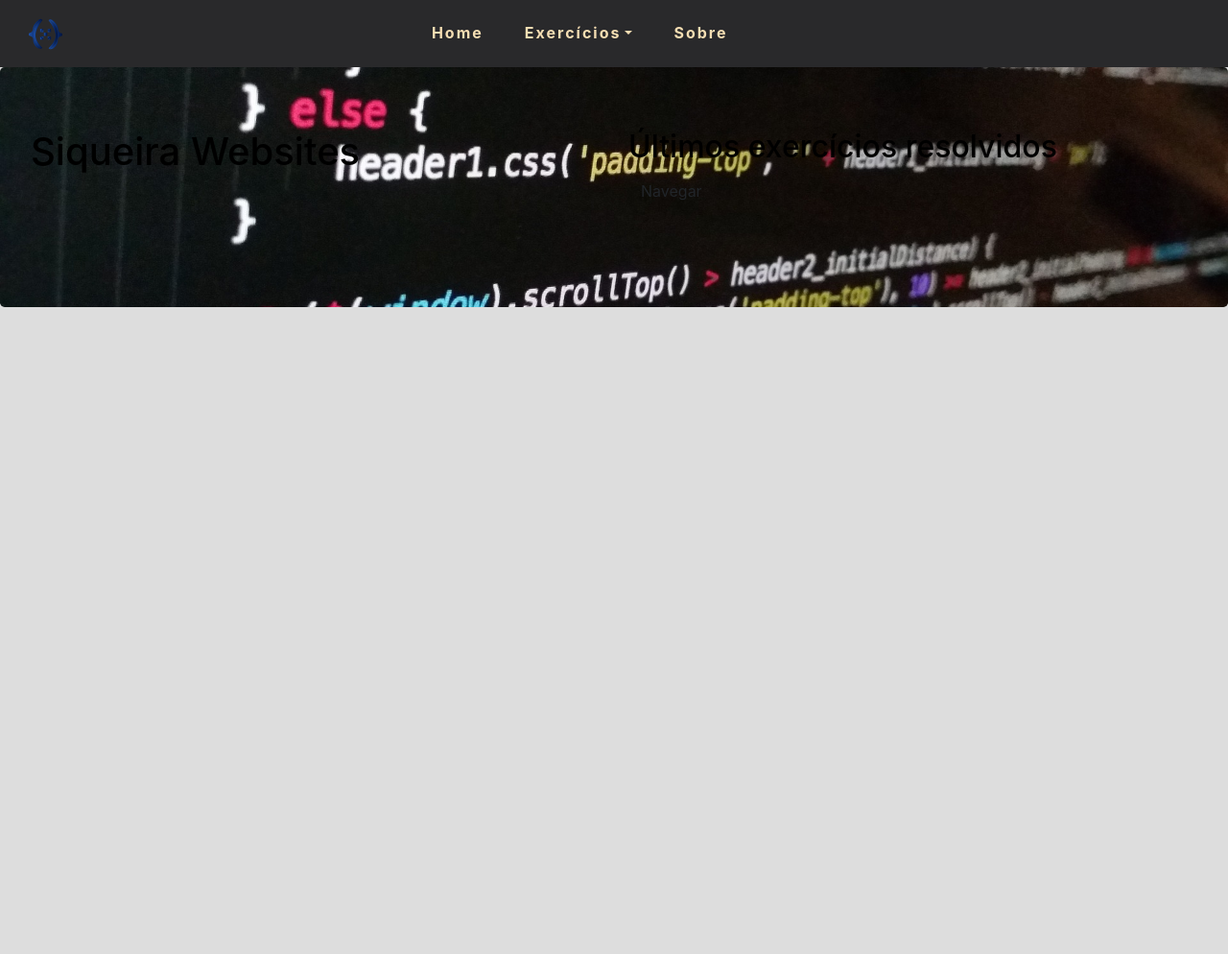
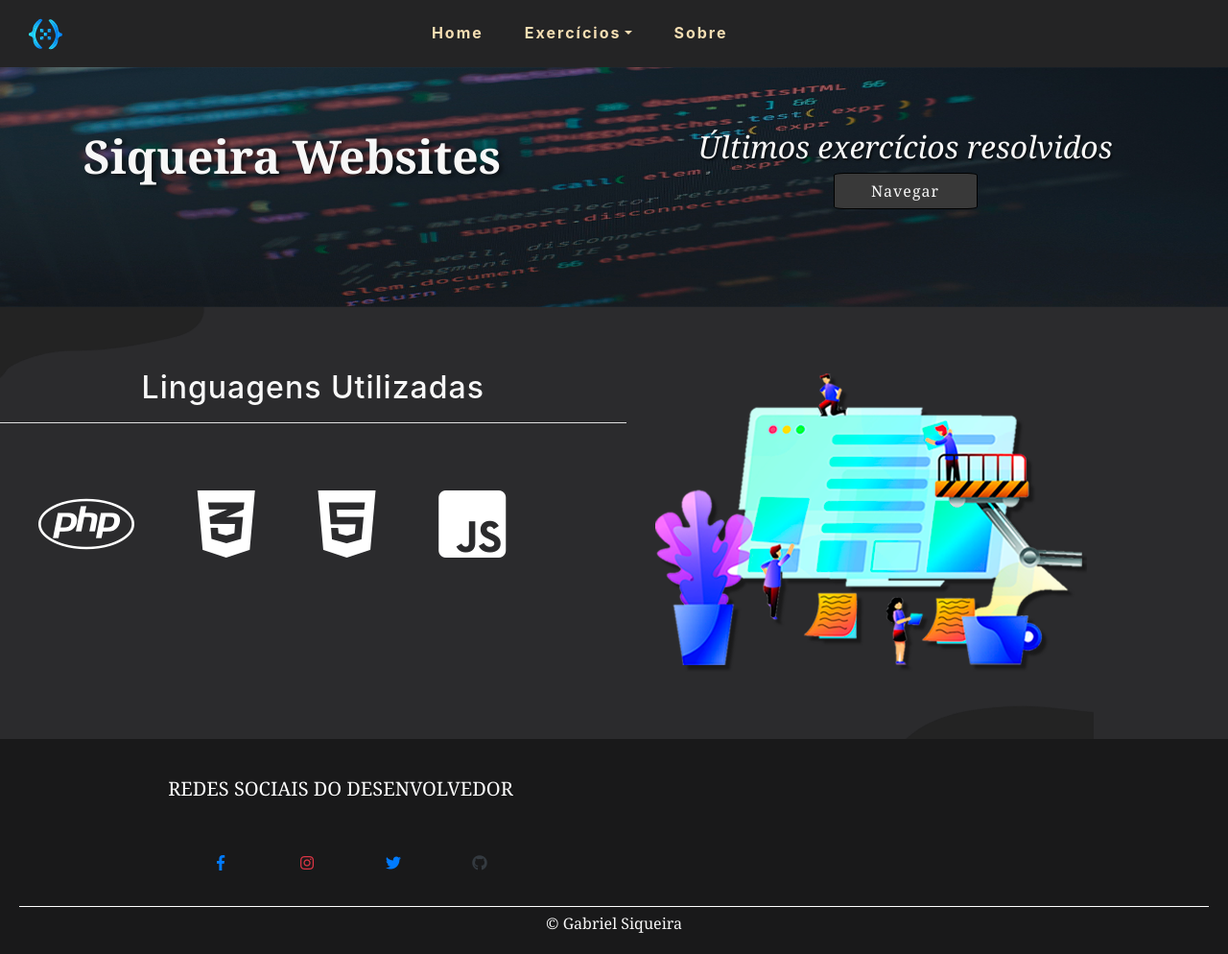
Before and after one commit to EspagueteTV/Siqueira-Website, a PHP site: page / in a window 1280 px wide. Shown: the whole page at 96% size. Before the commit the page ends 320 px from the top, so only its background shows below. Run offline with PHP 8.4, Linux system fonts and the light colour scheme; some libraries are stand-ins or nearby versions.

Commit message:
Finalização do Index

```diff
--- /dev/null
+++ b/css/footer.css
@@ -0,0 +1,48 @@
+.footer{
+    background-color: #19191a;
+    padding: 10px;
+    color: #f8f8f8;
+    font-family: Georgia, 'Times New Roman', Times, serif;
+}
+
+.footer h1{
+    font-size: 20px;
+    text-transform: uppercase;
+    margin: 30px;
+    color: white;
+    text-align: center;
+}
+
+.footer h2{
+    font-size: 16px;
+    margin: 10px;
+    color: #ddd;
+    font-weight: bolder;
+}
+
+.footer small{
+    color: #AEB5BF;
+    font-size: 14px;
+}
+
+.footer .redesSociais{
+    display: flex;
+    justify-content: center;
+}
+
+
+.footer .redesSociais a{
+    display: inline-block;
+    margin-left: 20px;
+    width: 70px;
+    height: 70px;
+    text-align: center;
+    line-height: 70px;
+}
+
+footer{
+    text-align: center;
+    border-top: solid 1px white;
+    margin: 10px;
+    padding-top: 5px;
+}
--- /dev/null
+++ b/css/index.css
@@ -0,0 +1,89 @@
+.jumbotron{
+    background: url("../imagem/wallpaper-jumbotron.jpg");
+    background-position: center;
+    background-repeat: no-repeat;
+    background-size: cover;
+    height: 250px;
+    width: 100%;
+    color: #f7f7f7;
+    font-family: Georgia, 'Times New Roman', Times, serif;
+    text-align: center;
+    border-radius: 0%;
+    margin: 0px;
+    padding-left: 0px;
+    margin-right: 0%;
+}
+
+.jumbotron-header{
+    font-weight: bolder;
+    font-size: 48px;
+    text-shadow: 3px 2px 5px #000000a4;
+}
+
+.jumbotron-sub-header{
+    font-size: 32px;
+    font-style: italic;
+    text-shadow: 1.5px 1.5px 2px #000000a4;
+}
+
+.jumbotron-btn{
+    background-color: #393939;
+    border: 1px solid #000;
+    border-radius: 7%;
+    color: #f7f7f7;
+    width: 150px;
+    letter-spacing: 1px;
+    transition: all 0.5s;
+}
+
+.jumbotron-btn:hover{
+    background-color: #777474d2;
+    color: #000;
+    box-shadow: 1px 1px 2px #f7f7f791;
+}
+
+.main{
+    background: url("../imagem/wallpaper-main.png");
+    background-size: cover;
+    padding: 0%;
+    margin: 0%;
+    width: 100%;
+}
+.main h2{
+    text-align: center;
+    color: #f8f8f8;
+    margin-top: 10%;
+    letter-spacing: 1px;
+}
+.main i{
+    color: white;
+}
+.main hr{
+    background-color: #f8f8f8;
+}
+
+.main .list-tecnology{
+    list-style: none;
+    text-align: left;
+    margin-top: 10%;
+}
+
+.main .list-tecnology li{
+    display: inline-block;
+    margin-right: 10%;
+}
+
+@media(max-width: 750px){
+    .jumbotron{
+        height: 200px;
+    }
+    .jumbotron-header{
+        font-size: 32px;
+    }
+    .jumbotron-sub-header{
+        font-size: 24px;
+    }
+    .main-img{
+        display: none;
+    }
+}
--- a/css/jumbotron.css
+++ /dev/null
@@ -1,8 +0,0 @@
-.jumbotron{
-    background: url("../imagem/wallpaper-jumbotron.jpg");
-    background-position: center;
-    background-repeat: no-repeat;
-    background-size: cover;
-    height: 250px;
-    color: black;
-}
--- a/css/navbar.css
+++ b/css/navbar.css
@@ -1,12 +1,5 @@
-
-
-.container-fluid{
-	padding: 0px;
-	color: white;
-}
-
 .navbar{
-	background-color: #29292b;
+	background-color: #242425;
 	padding-left: 30px;
 	display: flex;
 }
@@ -16,7 +9,6 @@
 	padding: 5px;
 	display: flex;
 	justify-content: center;
-	max-height: 150px;
 
 }
 .navbar-nav .nav-item{
@@ -48,6 +40,17 @@
 	height: 35px;
 }
 
+.dropdown-menu{
+	background-color: #454547f5;
+}
+.dropdown-menu .dropdown-item{
+	color: #f8f8f8;
+}
+.dropdown-menu .dropdown-item:hover{
+	background-color: #29292b88;
+	color: #9090cf;
+	margin-top: 2px;
+}
 @media(max-width:750px){
 	.navbar .navbar-nav{
 		margin-left: 0%;
--- a/css/style.css
+++ b/css/style.css
@@ -1,5 +1,10 @@
 body, html{
-	margin: 0px;
-	padding: 0px;
-	background-color: #dddddd;
+	margin: 0%;
+	padding: 0%;
+	background-color: #2b2b2d;
 }
+
+.container-fluid{
+	padding-left: 0px;
+	padding-right: 0px;
+}
--- a/index.php
+++ b/index.php
@@ -8,16 +8,22 @@
   <link rel="stylesheet" href="bootstrap/css/bootstrap.min.css">
   <script src="https://ajax.googleapis.com/ajax/libs/jquery/3.2.1/jquery.min.js"></script>
   <script src="bootstrap/js/bootstrap.min.js"></script>
+
   <!-- Fim insercão Bootstrap Versão 4-->
   <!-- Javascript do site-->
   <script src="js/site.js"></script>
   <!-- css do site-->
+  <link rel="shortcut icon" href="imagem/Logo_Clara.svg" target="image/x-icon">
+
   <link rel="preconnect" href="https://fonts.gstatic.com">
   <link href="https://fonts.googleapis.com/css2?family=Roboto&display=swap" rel="stylesheet">
   <link rel="stylesheet" href="css/style.css">
   <link rel="stylesheet" href="css/navbar.css">
-  <link rel="stylesheet" href="css/jumbotron.css">
-  <link rel="shortcut icon" href="imagem/Logo.svg" target="image/x-icon">
+  <link rel="stylesheet" href="css/index.css">
+  <link rel="stylesheet" href="css/footer.css">
+  <!-- adição do Font Awesome-->
+  <link rel="stylesheet" href="https://use.fontawesome.com/releases/v5.7.0/css/all.css" integrity="sha384-lZN37f5QGtY3VHgisS14W3ExzMWZxybE1SJSEsQp9S+oqd12jhcu+A56Ebc1zFSJ" crossorigin="anonymous">
+
 </head>
 <body>
 	<div class="container-fluid">
@@ -35,9 +41,32 @@
           <h2 class="jumbotron-sub-header">Últimos exercícios resolvidos</h2>
           <a class="btn jumbotron-btn" href="pagina1.php">Navegar</a>
         </div>
-
       </div>
     </div>
+    <div class="container main">
+      <div class="row">
+        <div class="col-md-7">
+          <h2>Linguagens Utilizadas </h2>
+          <hr>
+          <ul class="list-tecnology">
+            <li><i class="fab fa-php fa-5x"></i></li>
+            <li><i class="fab fa-css3-alt fa-5x"></i></li>
+            <li><i class="fab fa-html5 fa-5x"></i></li>
+            <li><i class="fab fa-js-square fa-5x"></i></li>
+          </ul>
+        </div>
+        <div class="col-md-5 main-img">
+          <img src="imagem/desenho.png">
+        </div>
+      </div>
+    </div>
+    <!-- Adição do Footer -->
+    <div class="footer">
+      <?php
+          include_once("php/footer.php");
+        ?>
+    </footer>
 	</div>
+
 </body>
 </html>
--- /dev/null
+++ b/php/footer.php
@@ -0,0 +1,23 @@
+<?php
+    echo '
+            <div class="container">
+            <div class="row">
+
+                <div class="col-md-6">
+                    <h1>Redes Sociais do desenvolvedor</h1>
+                        <p></p>
+                        <div class="redesSociais">
+                            <a href="https://www.facebook.com/gabriel.siqueira.1213986" class="btn-outline-primary" target="_blank" rel="external"><i class="fab fa-facebook-f"></i></a>
+                            <a href="https://www.instagram.com/gabrielsiqueiragremista/" class="btn-outline-danger" target="_blank" rel="external"><i class="fab fa-instagram"></i></a>
+                            <a href="https://twitter.com/Gabriel53451774" class="btn-outline-primary" target="_blank" rel="external"><i class="fab fa-twitter"></i></a>
+                            <a href="https://github.com/EspagueteTV" class="btn-outline-dark" target="_blank" rel="external"><i class="fab fa-github"></i></a>
+                        </div>
+                </div>
+
+            </div>
+        </div>
+
+        <footer>&copy; Gabriel Siqueira</footer>
+
+    ';
+?>
--- a/php/menu.php
+++ b/php/menu.php
@@ -3,7 +3,7 @@
         <nav class="navbar navbar-expand-lg">
         <!-- Adição ícone do menu -->
             <a href="#" class="navbar-brand">
-                <img class="navbar-brand-img" src="imagem/Logo.svg" alt="Logo Siqueira Websites"/>
+                <img class="navbar-brand-img" src="imagem/Logo_Clara.svg" alt="Logo Siqueira Websites"/>
             </a>
         <!-- Adição Toggler -->
             <button class="navbar-toggler" type="button" data-toggle="collapse" data-target="#collapsibleNavbar">
```
Also changed, not shown: imagem/Logo_Clara.svg (added), imagem/desenho.png (added), imagem/wallpaper-jumbotron.jpg, imagem/wallpaper-main.png (added).
